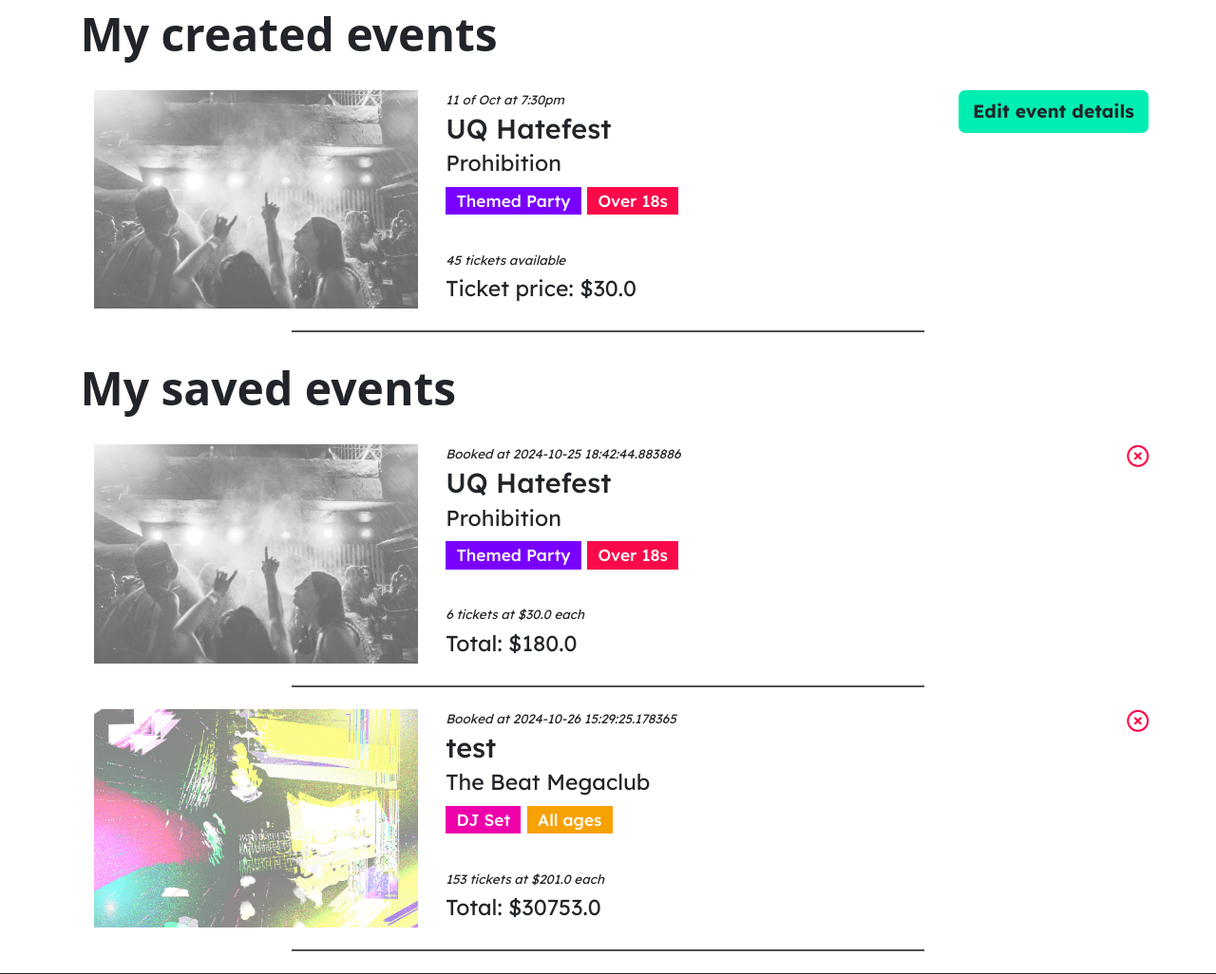
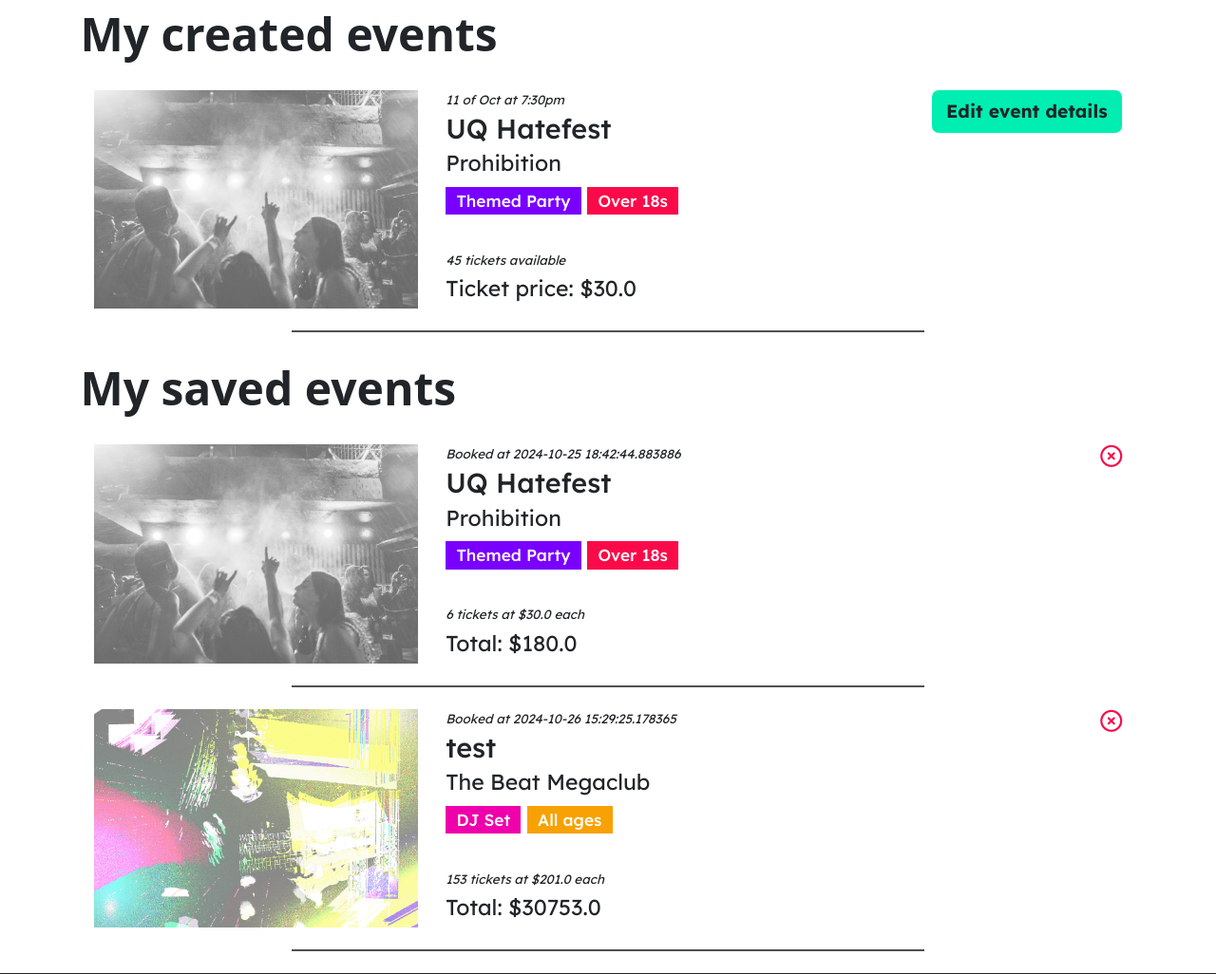
Before and after one commit to tydunc/IAB207-A3, a Flask app: page /events/bookings in a window 1280 px wide. Shown: the part 79-1105 px from the top of the page at 95% size. Run offline with Flask 3, Linux system fonts and the light colour scheme; a user stored in the database is signed in; some libraries are stand-ins or nearby versions; some web fonts are replaced.

Commit message:
slight change

```diff
--- a/website/static/style/style.css
+++ b/website/static/style/style.css
@@ -584,12 +584,12 @@ ul {
     color: var(--main-red);
     background: none;
     border: 0;
-    position: absolute;
     display: flex;
     align-items: end;
-    width: 89%;
     flex-direction: column;
-    width: 89%;
+    width: 100%;
+    height: 2em;
+    margin-bottom: -2em;
 }
 #close:hover::after {
     content: 'Remove event';
```
